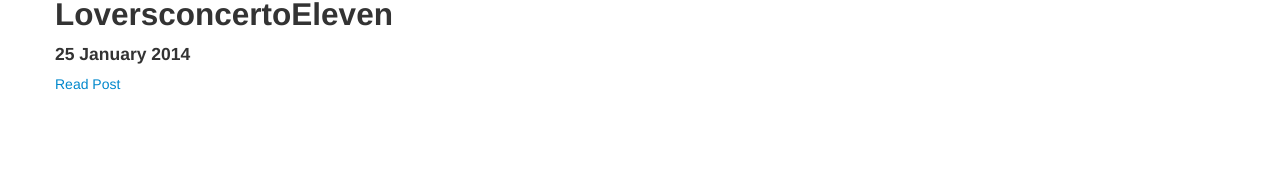
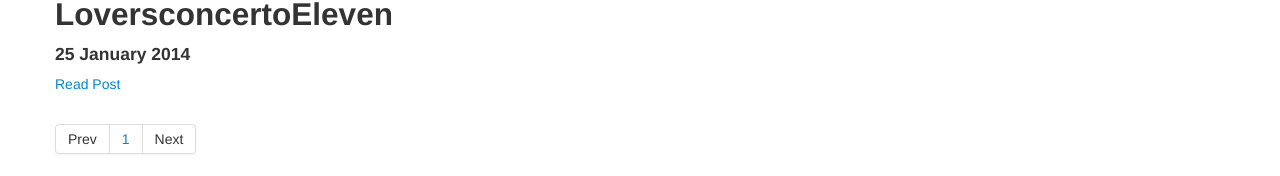
Before and after one commit to loversconcerto/loversconcerto.github.com, a Jekyll site: the page built from index.md, in a window 1280 px wide and 1335 px high. Shown: the part 1156-1332 px from the top of the window. Built offline with Jekyll 4.4.1, drawn with Linux system fonts in a browser that asks for light colours; Markdown is read by kramdown in place of the engine named in the settings.

Commit message:
Update index.md

```diff
--- a/index.md
+++ b/index.md
@@ -15,3 +15,37 @@
 	</div>
 </div>
 {% endfor %}
+<div class="row-fluid">
+  <div class="span12">
+    <div class="pagination">
+      <ul>
+        {% if paginator.previous_page %}
+          {% if paginator.previous_page == 1 %}
+          <li><a href="/">Prev</a></li>
+          {% else %}
+          <li><a href="/page{{ paginator.previous_page }}">Prev</a></li>
+          {% endif %}
+        {% else %}
+        <li><span class="disabled">Prev</span></li>
+        {% endif %}
+        {% if paginator.page == 1 %}
+        <li><span class="active">1</span></li>
+        {% else %}
+        <li><a href="/">1</a></li>
+        {% endif %}
+        {% for count in (2..paginator.total_pages) %}
+          {% if count == paginator.page %}
+          <li><span class="active">{{ count }}</span></li>
+          {% else %}
+          <li><a href="/page{{ count }}">{{ count }}</a></li>
+          {% endif %}
+        {% endfor %}
+        {% if paginator.next_page %}
+        <li><a href="/page{{ paginator.next_page }}">Next</a></li>
+        {% else %}
+        <li><span class="disabled">Next</span></li>
+        {% endif %}
+      </ul>
+    </div>
+  </div>
+</div>
```
